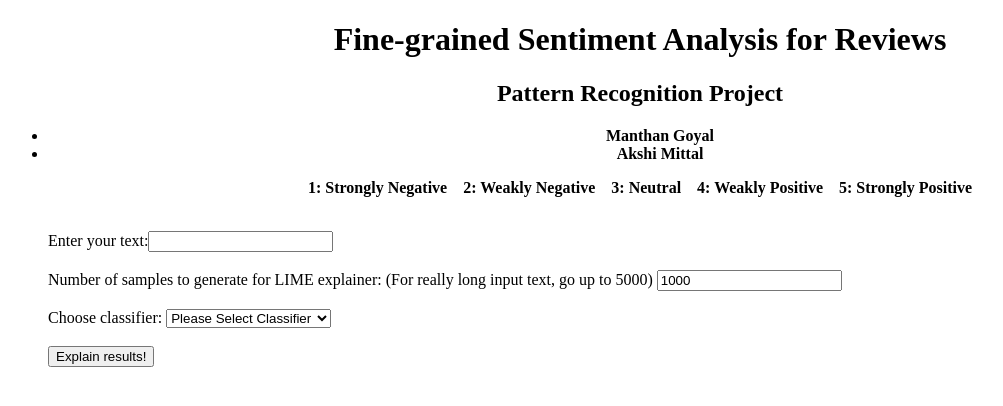
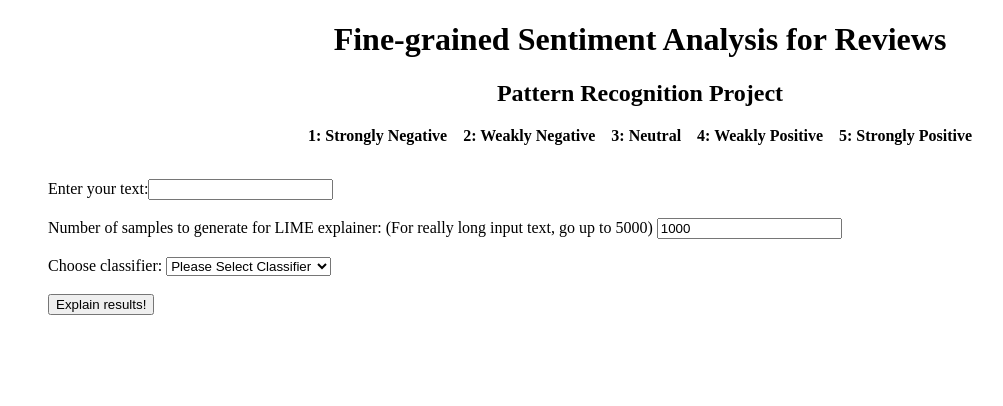
Before and after one commit to MANTHANATTAN/NLP_Sentiment_Analysis, a Flask app: page / in a window 1280 px wide. Shown: the top 406 px of the page, without its empty margins (0-1003 px from the left). Run offline with Flask 2, Linux system fonts and the light colour scheme.

Commit message:
Update index.html

```diff
--- a/fineGrainedSentimentAnalysis/templates/index.html
+++ b/fineGrainedSentimentAnalysis/templates/index.html
@@ -17,10 +17,6 @@
         <b>
 
             <h2>Pattern Recognition Project</h2>
-            <ul><li>Manthan Goyal</li>
-                <li>Akshi Mittal</li>
-            </ul>
-
         1: Strongly Negative &nbsp;&nbsp; 2: Weakly Negative &nbsp;&nbsp; 3: Neutral
         &nbsp;&nbsp; 4: Weakly Positive &nbsp;&nbsp; 5: Strongly Positive </b>
     </div><br>
```
